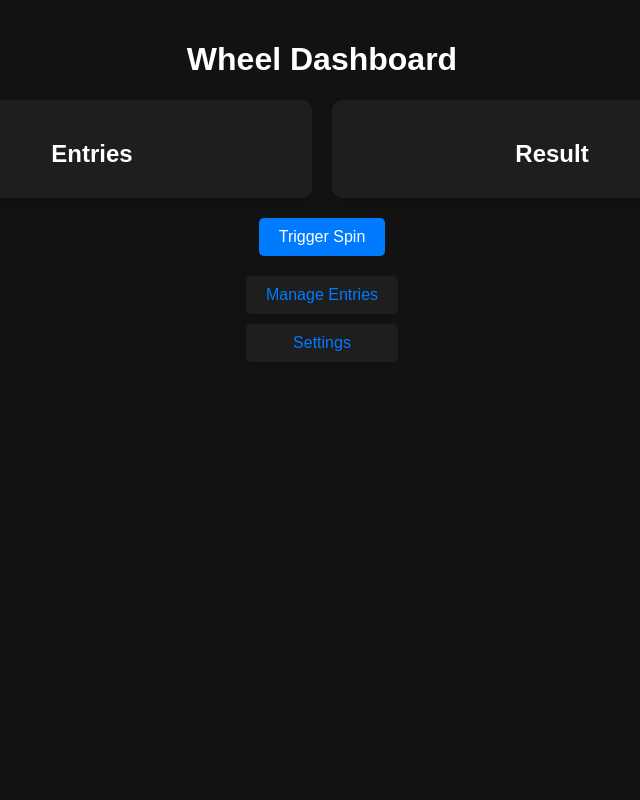
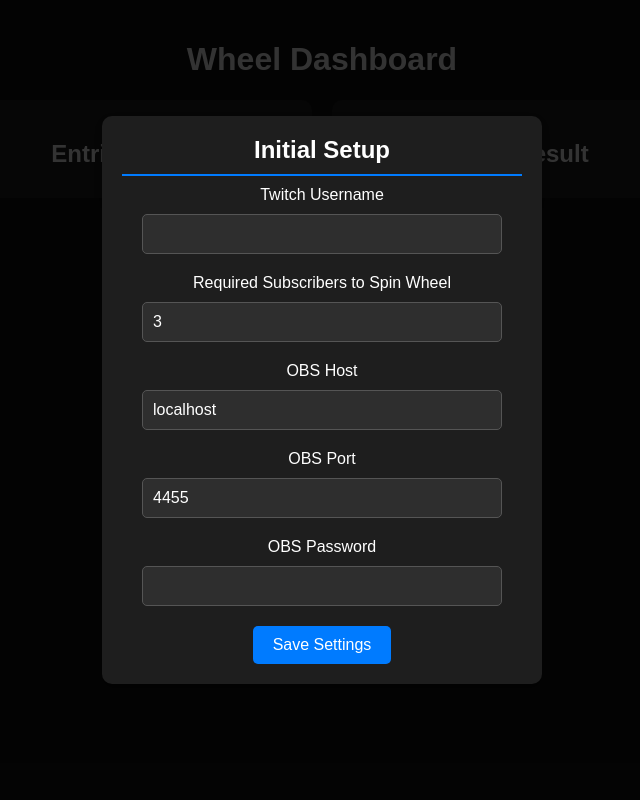
Before and after one commit to thomasdye/stream-wheel, a Flask app: page / in a window 1280 px wide. Shown: the whole page, without its empty margins (318-958 px from the left). Run offline with Flask 3, Linux system fonts and the light colour scheme; data that the repository does not hold is empty; some libraries are stand-ins or nearby versions.

Commit message:
Add initial settings modal for first time setup

```diff
--- a/app.py
+++ b/app.py
@@ -31,10 +31,6 @@ socketio = SocketIO(app)
 
 sub_count = 0
 
-OBS_HOST = os.getenv("OBS_HOST", "localhost")
-OBS_PORT = int(os.getenv("OBS_PORT", 4455))
-OBS_PASSWORD = os.getenv("OBS_PASSWORD", "")
-
 # Models
 class Entry(db.Model):
     id = db.Column(db.Integer, primary_key=True)
@@ -52,6 +48,9 @@ class Settings(db.Model):
     green_screen_color = db.Column(db.String(7), default="#00FF00")
     sub_count = db.Column(db.Integer, default=3)
     sound = db.Column(db.String(100), nullable=True)
+    obs_host = db.Column(db.String(100), default="localhost", nullable=False)
+    obs_port = db.Column(db.Integer, default=4455, nullable=False)
+    obs_password = db.Column(db.String(100), default="", nullable=True)
 
 class SpinHistory(db.Model):
     __bind_key__ = 'spin_history'
@@ -159,7 +158,13 @@ def perform_obs_action(action, params=None):
         params = {}
 
     try:
-        ws = obsws(OBS_HOST, OBS_PORT, OBS_PASSWORD)
+        # Fetch OBS settings from the database
+        setting = Settings.query.first()
+        obs_host = setting.obs_host if setting else "localhost"
+        obs_port = setting.obs_port if setting else 4455
+        obs_password = setting.obs_password if setting else ""
+
+        ws = obsws(obs_host, obs_port, obs_password)
         ws.connect()
 
         if action == "StartStream":
@@ -240,7 +245,13 @@ def execute_obs_action():
 def get_current_scene():
     try:
         # Connect to OBS WebSocket
-        ws = obsws(OBS_HOST, OBS_PORT, OBS_PASSWORD)
+        setting = Settings.query.first()
+        obs_host = setting.obs_host if setting else "localhost"
+        obs_port = setting.obs_port if setting else 4455
+        obs_password = setting.obs_password if setting else ""
+
+        # Connect to OBS WebSocket
+        ws = obsws(obs_host, obs_port, obs_password)
         ws.connect()
 
         # Call the API to get the current program scene
@@ -378,7 +389,47 @@ def dashboard():
         }
         for spin in spin_history
     ]
-    return render_template('dashboard.html', entries=entry_data, spin_history=history_data)
+
+    # Check if this is the first time running the application
+    is_first_time = Settings.query.first() is None
+
+    return render_template(
+        'dashboard.html',
+        entries=entry_data,
+        spin_history=history_data,
+        is_first_time=is_first_time
+    )
+
+@app.route('/initial_settings', methods=['POST'])
+def initial_settings():
+    """Save initial settings."""
+    twitch_username = request.form.get('twitch_username', '').strip()
+    sub_count = request.form.get('sub_count', type=int)
+    obs_host = request.form.get('obs_host', 'localhost').strip()
+    obs_port = request.form.get('obs_port', type=int)
+    obs_password = request.form.get('obs_password', '').strip()
+
+    if not twitch_username:
+        return jsonify({"error": "Twitch Username is required"}), 400
+    if not sub_count or sub_count < 1:
+        return jsonify({"error": "Subscribers to spin wheel must be a positive number"}), 400
+
+    # Save the settings in the database
+    setting = Settings(
+        value=twitch_username,
+        sub_count=sub_count,
+        obs_host=obs_host,
+        obs_port=obs_port,
+        obs_password=obs_password
+    )
+    db.session.add(setting)
+    db.session.commit()
+
+    # Update the global Twitch username and reconnect
+    twitch_username = twitch_username
+    reconnect_to_twitch_chat()
+
+    return jsonify({"message": "Initial settings saved successfully"}), 200
 
 @app.route('/wheel')
 def wheel():
@@ -410,6 +461,9 @@ def settings():
         green_screen_color = request.form.get('green_screen_color', '#00FF00').strip()
         sub_count = request.form.get('sub_count', type=int)
         selected_sound = request.form.get('sound', '').strip() or None
+        obs_host = request.form.get('obs_host', 'localhost').strip()
+        obs_port = request.form.get('obs_port', type=int)
+        obs_password = request.form.get('obs_password', '').strip()
 
         if not value:
             flash("Twitch Username cannot be empty", "error")
@@ -428,12 +482,18 @@ def settings():
             setting.green_screen_color = green_screen_color
             setting.sub_count = sub_count
             setting.sound = selected_sound
+            setting.obs_host = obs_host
+            setting.obs_port = obs_port
+            setting.obs_password = obs_password
         else:
             setting = Settings(
                 value=value,
                 green_screen_color=green_screen_color,
                 sub_count=sub_count,
-                sound=selected_sound
+                sound=selected_sound,
+                obs_host=obs_host,
+                obs_port=obs_port,
+                obs_password=obs_password
             )
             db.session.add(setting)
 
@@ -455,6 +515,9 @@ def settings():
     green_screen_color = setting.green_screen_color if setting else "#00FF00"
     sub_count = setting.sub_count if setting else 3
     selected_sound = setting.sound if setting and setting.sound else None
+    obs_host = setting.obs_host if setting else "localhost"
+    obs_port = setting.obs_port if setting else 4455
+    obs_password = setting.obs_password if setting else ""
 
     # Check if the selected sound still exists
     sounds = get_sounds()  # Fetch available sound files
@@ -470,7 +533,10 @@ def settings():
         green_screen_color=green_screen_color,
         sub_count=sub_count,
         sounds=sounds,
-        selected_sound=selected_sound
+        selected_sound=selected_sound,
+        obs_host=obs_host,
+        obs_port=obs_port,
+        obs_password=obs_password
     )
 
 @app.route('/manage', methods=['GET', 'POST'])
--- a/static/css/dashboard.css
+++ b/static/css/dashboard.css
@@ -66,6 +66,139 @@ main {
 #key-section::-webkit-scrollbar-thumb:hover,
 #result-section::-webkit-scrollbar-thumb:hover {
     background: #777777;
+}
+
+.modal {
+    position: fixed;
+    top: 0;
+    left: 0;
+    width: 100%;
+    height: 100%;
+    background: rgba(0, 0, 0, 0.8);
+    display: flex;
+    justify-content: center;
+    align-items: center;
+    z-index: 9999;
+}
+
+.modal-content {
+    background: #1e1e1e;
+    color: #ffffff;
+    padding: 20px;
+    border-radius: 10px;
+    width: 400px;
+    max-width: 90%;
+    box-shadow: 0 4px 10px rgba(0, 0, 0, 0.4);
+}
+
+.modal-content h2 {
+    margin-top: 0;
+    text-align: center;
+    font-size: 24px;
+    color: #ffffff;
+    border-bottom: 2px solid #007bff;
+    padding-bottom: 10px;
+}
+
+.modal-content label {
+    display: block;
+    text-align: center;
+    margin-bottom: 10px;
+    font-size: 16px;
+    color: #ffffff;
+}
+
+.modal-content input {
+    display: block;
+    margin: 0 auto 20px;
+    width: 90%;
+    padding: 10px;
+    border: 1px solid #555555;
+    border-radius: 5px;
+    background: #2e2e2e;
+    color: #ffffff;
+    font-size: 16px;
+    box-sizing: border-box;
+}
+
+.modal-content input::placeholder {
+    color: #aaaaaa;
+}
+
+.modal-content input:focus {
+    border-color: #007bff;
+    outline: none;
+}
+
+.modal-content button {
+    display: block;
+    margin: 20px auto 0;
+    padding: 10px 20px;
+    font-size: 16px;
+    background-color: #007bff;
+    color: #ffffff;
+    border: none;
+    border-radius: 5px;
+    cursor: pointer;
+    transition: background-color 0.3s ease;
+    width: auto;
+}
+
+.modal-content button:hover {
+    background-color: #0056b3;
+}
+
+#toast-container {
+    position: fixed;
+    bottom: 20px;
+    left: 50%;
+    transform: translateX(-50%);
+    z-index: 9999;
+    display: flex;
+    flex-direction: column;
+    gap: 15px;
+    align-items: center;
+    width: 100%;
+    max-width: 500px;
+    padding: 0 20px;
+    box-sizing: border-box;
+}
+
+.toast {
+    background-color: #007bff;
+    color: #ffffff;
+    padding: 15px 30px;
+    border-radius: 8px;
+    box-shadow: 0 4px 10px rgba(0, 0, 0, 0.4);
+    font-size: 18px;
+    font-weight: bold;
+    text-align: center;
+    animation: fadeInOut 3s ease-in-out forwards;
+    max-width: 100%;
+    box-sizing: border-box;
+}
+
+.toast.error {
+    background-color: #d9534f;
+}
+
+.toast.success {
+    background-color: #5cb85c;
+}
+
+@keyframes fadeInOut {
+    0% {
+        opacity: 0;
+        transform: translateY(20px);
+    }
+    10%, 90% {
+        opacity: 1;
+        transform: translateY(0);
+    }
+    100% {
+        opacity: 0;
+        transform: translateY(20px);
+    }
 }
 
 h2 {
--- a/static/js/dashboard.js
+++ b/static/js/dashboard.js
@@ -46,6 +46,20 @@ function updateSpinHistory() {
         });
 }
 
+function showToast(message, type = "success") {
+    const toastContainer = document.getElementById("toast-container");
+    const toast = document.createElement("div");
+    toast.className = `toast ${type}`;
+    toast.textContent = message;
+
+    toastContainer.appendChild(toast);
+
+    // Remove the toast after 3 seconds
+    setTimeout(() => {
+        toast.remove();
+    }, 3000);
+}
+
 // Listen for the spin completed event
 socket.on("spin_completed", (data) => {
     console.log("Spin completed with result:", data);
@@ -69,3 +83,41 @@ socket.on("trigger_spin", () => {
 
 // Attach the trigger spin function to the button
 triggerSpinBtn.addEventListener("click", triggerSpin);
+
+document.addEventListener("DOMContentLoaded", () => {
+    const initialSettingsModal = document.getElementById("initial-settings-modal");
+    const initialSettingsForm = document.getElementById("initial-settings-form");
+
+    if (initialSettingsForm) {
+        initialSettingsForm.addEventListener("submit", (e) => {
+            e.preventDefault();
+
+            const formData = new FormData(initialSettingsForm);
+
+            fetch('/initial_settings', {
+                method: 'POST',
+                body: formData,
+            })
+                .then((response) => {
+                    if (!response.ok) {
+                        // If the response is not OK, handle it here
+                        throw new Error(`HTTP error! status: ${response.status}`);
+                    }
+                    return response.json();
+                })
+                .then((data) => {
+                    if (data.error) {
+                        showToast(data.error, "error");
+                    } else {
+                        showToast(data.message, "success");
+                        initialSettingsModal.style.display = "none";
+                        setTimeout(() => location.reload(), 3000);
+                    }
+                })
+                .catch((error) => {
+                    console.error("Error saving initial settings:", error);
+                    showToast("An error occurred while saving the settings.", "error");
+                });
+        });
+    }
+});
--- a/templates/dashboard.html
+++ b/templates/dashboard.html
@@ -44,6 +44,30 @@
                 <a href="/settings">Settings</a>
             </div>
         </div>
+        <div id="initial-settings-modal" class="modal" {% if not is_first_time %}style="display: none;"{% endif %}>
+            <div class="modal-content">
+                <h2>Initial Setup</h2>
+                <form id="initial-settings-form">
+                    <label for="twitch_username">Twitch Username</label>
+                    <input type="text" id="twitch_username" name="twitch_username" required>
+
+                    <label for="sub_count">Required Subscribers to Spin Wheel</label>
+                    <input type="number" id="sub_count" name="sub_count" min="1" value="3" required>
+
+                    <label for="obs_host">OBS Host</label>
+                    <input type="text" id="obs_host" name="obs_host" value="localhost" required>
+
+                    <label for="obs_port">OBS Port</label>
+                    <input type="number" id="obs_port" name="obs_port" value="4455" required>
+
+                    <label for="obs_password">OBS Password</label>
+                    <input type="text" id="obs_password" name="obs_password">
+
+                    <button type="submit">Save Settings</button>
+                </form>
+            </div>
+        </div>
     </main>
+    <div id="toast-container"></div>
 </body>
 </html>
```
Also changed, not shown: static/css/settings.css (+13 -0 lines), templates/settings.html (+27 -0 lines).
